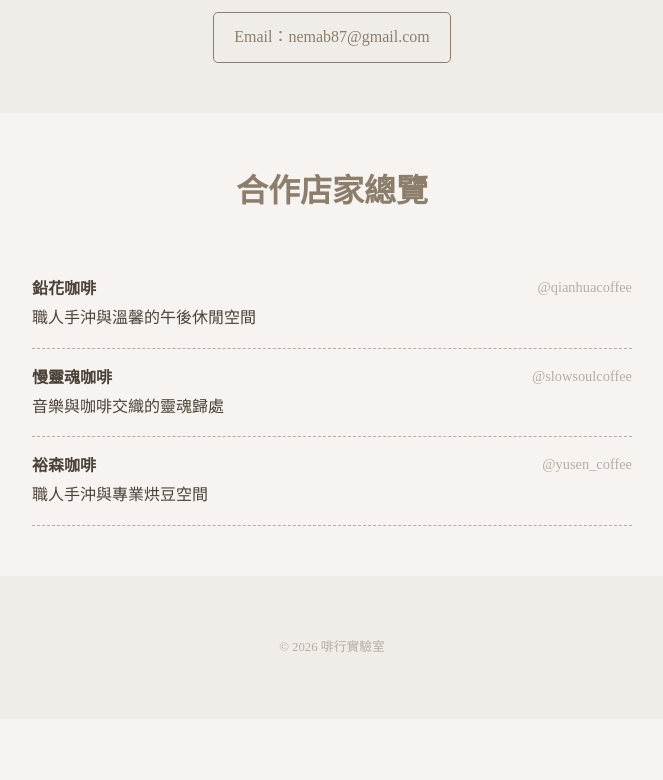
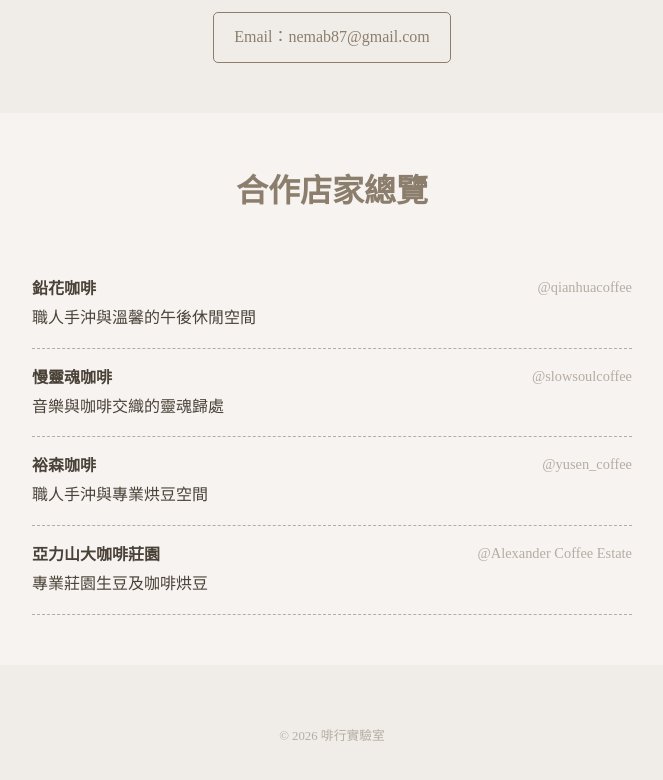
Before and after one commit to xinyi812/coffeelab_235, a plain HTML site: page pages/about.html in a window 1280 px wide. Shown: the part 741-1521 px from the top of the page, without its empty margins (308-971 px from the left). Before the commit the page ends 1460 px from the top, so only its background shows below. Drawn offline with Linux system fonts and the light colour scheme.

Commit message:
Alexander Coffee Estate

```diff
--- a/pages/about.html
+++ b/pages/about.html
@@ -89,6 +89,13 @@
                 </div>
                 <a href="https://www.instagram.com/yusen_coffee?utm_source=ig_web_button_share_sheet&igsh=ZDNlZDc0MzIxNw==" target="_blank" class="shop-ig">@yusen_coffee</a>
             </div>
+            <div class="partner-item">
+                <div class="partner-info">
+                    <span class="shop-name">亞力山大咖啡莊園</span>
+                    <p class="shop-desc">專業莊園生豆及咖啡烘豆</p>
+                </div>
+                <a href="https://www.facebook.com/ALEXANDERCOFFEEESTATE/?locale=zh_TW" target="_blank" class="shop-ig">@Alexander Coffee Estate</a>
+            </div>
             </div>
     </section>
 
```
